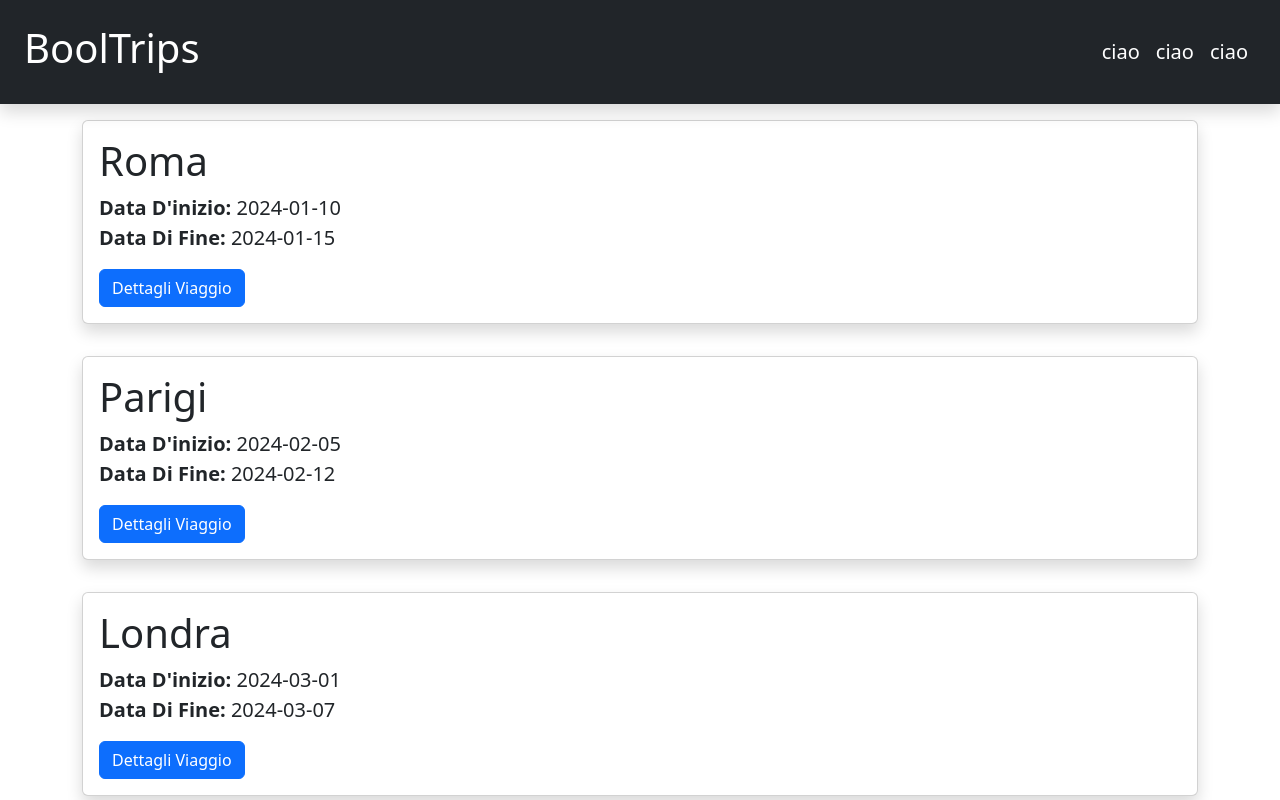
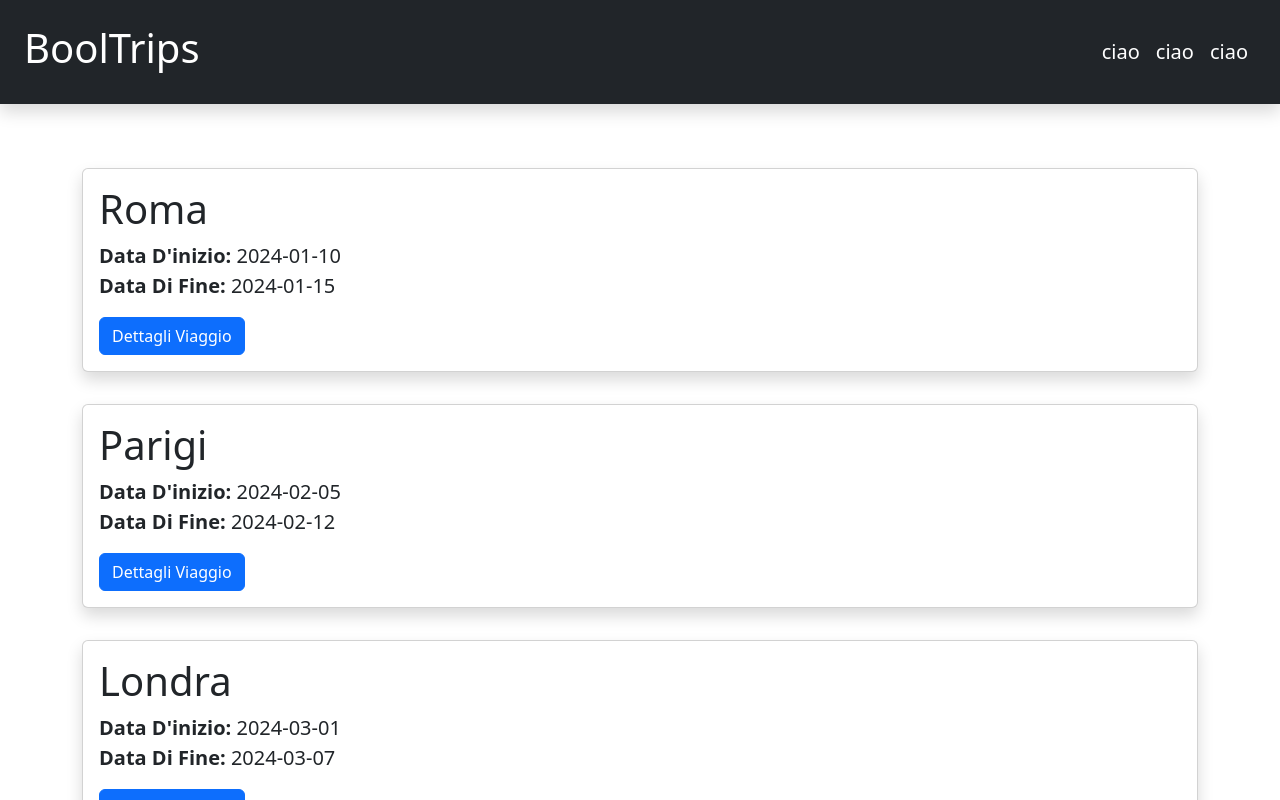
Before and after one commit to Pietroo03/Web-App-Gite, a React (Vite) app: page / in a window 1280 px wide. Shown: the top 800 px of the page. Built offline with nearby package versions, Linux system fonts and the light colour scheme.

Commit message:
add style to main section

```diff
--- a/src/layout/DefaultLayout.jsx
+++ b/src/layout/DefaultLayout.jsx
@@ -10,7 +10,7 @@ export default function DefaultLayout() {
         <>
             <Header />
 
-            <main className="min-vh-100">
+            <main className="min-vh-100 my-5">
                 <Outlet />
             </main>
 
```
